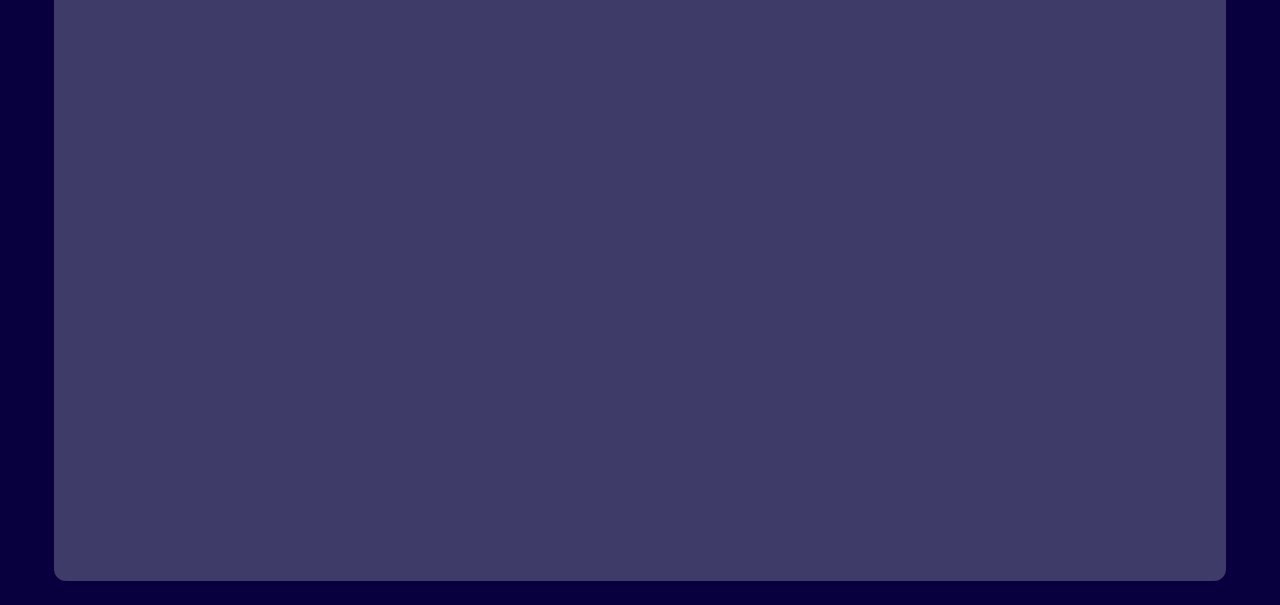
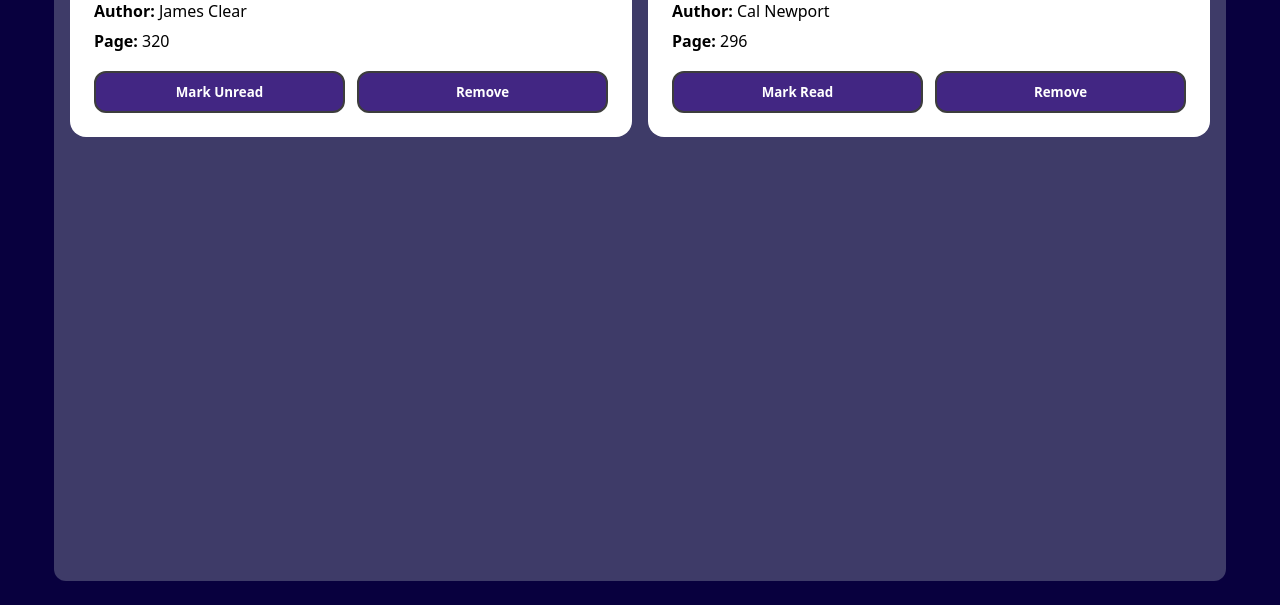
Before and after one commit to beartilrajan/LIbrary, a plain HTML site: page index.html in a window 1280 px wide. Shown: the part 243-848 px from the top of the page. Drawn offline with Linux system fonts and the light colour scheme.

Commit message:
book function and display added using dom

```diff
--- a/index.html
+++ b/index.html
@@ -33,8 +33,8 @@
             </div>
         </div>
         <div class="add-buttons">
-            <button class="Add-book">Add Book</button>
-            <button class="Cancel">Cancel</button>
+            <button type="button" class="Add-Book">Add Book</button>
+            <button type="button" class="Cancel">Cancel</button>
         </div>
     </div>
 
--- a/main.js
+++ b/main.js
@@ -1,3 +1,10 @@
+const popup = document.getElementById("popup");
+const opnbtn = document.querySelector(".add");
+const cancel = document.querySelector(".Cancel");
+const container = document.querySelector(".container");
+const remove = document.querySelector(".remove");
+const content = document.querySelector(".content");
+const addBook = document.querySelector(".Add-Book");
 
 const myLibrary = [];
 
@@ -10,21 +17,41 @@ function Book(title, author, pages, isRead) {
 }
 
 function addBookToLibrary(title, author, pages, isRead = false) {
-  const newbook = new Book(title, author, pages, isRead)
-  myLibrary.push(newbook);
+  const newBook = new Book(title, author, pages, isRead)
+  myLibrary.push(newBook);
   displaybook();
 }
 
+
+
 function displaybook() {
+  content.innerHTML = "";
+  myLibrary.forEach(book => {
+    const card = document.createElement("div");
+    card.classList.add("card");
+    card.dataset.id = book.id;
+    card.innerHTML = `<div class="title">${book.title}</div>
+                <div class="subCard">
+                    <div class="author">
+                        <span id="authorLabel">Author:</span>
+                        <span id="authorName">${book.author}</span>
+                    </div>
+                    <div class="pages">
+                        <span id="pageLabel">Page: </span>
+                        <span id="pageNumber">${book.pages}</span>
+                    </div>
+                </div>
+                <div class="buttons">
+                    <button class="changeStatus">${book.isRead ? "Mark Unread" : "Mark Read"}</button>
+                    <button class="remove">Remove</button>
+                </div>`
 
+    content.append(card);
+  });
 }
 
-const popup = document.getElementById("popup");
-const opnbtn = document.querySelector(".add");
-const cancel = document.querySelector(".Cancel");
-const container = document.querySelector(".container")
-const remove = document.querySelector(".remove")
-const content = document.querySelector(".content")
+
+
 
 
 opnbtn.addEventListener("click", () => {
@@ -60,13 +87,19 @@ content.addEventListener("click", (e) => {
   }
 })
 
-const addBook = document.querySelector(".Add-Book")
 
 popup.addEventListener("click", (e) => {
   if (e.target.classList.contains("Add-Book")) {
+    e.preventDefault();
+
     const title = document.getElementById("Title").value;
     const author = document.getElementById("Author").value;
     const pages = document.getElementById("Pages").value;
-    addBookToLibrary(title, author, pages);
+    addBookToLibrary(title, author, pages, false);
+    popup.style.display = "none";
+    container.style.filter = "blur(0px)";
   }
 })
+
+addBookToLibrary("Atomic Habits", "James Clear", 320, true);
+addBookToLibrary("Deep Work", "Cal Newport", 296, false);
--- a/style.css
+++ b/style.css
@@ -43,7 +43,7 @@ body {
 
 .content {
     display: grid;
-    grid-template-columns: repeat(auto-fit, minmax(240px, 0.5fr));
+    grid-template-columns: repeat(auto-fit, minmax(420px, 0.5fr));
     grid-template-rows: repeat(auto-fit, minmax(100px, 220px));
     gap: 16px;
     padding: 16px;
@@ -77,7 +77,8 @@ body {
     font-weight: 700;
 }
 
-.pages {
+.pages,
+.author {
     font-size: 1rem;
 }
 
```
